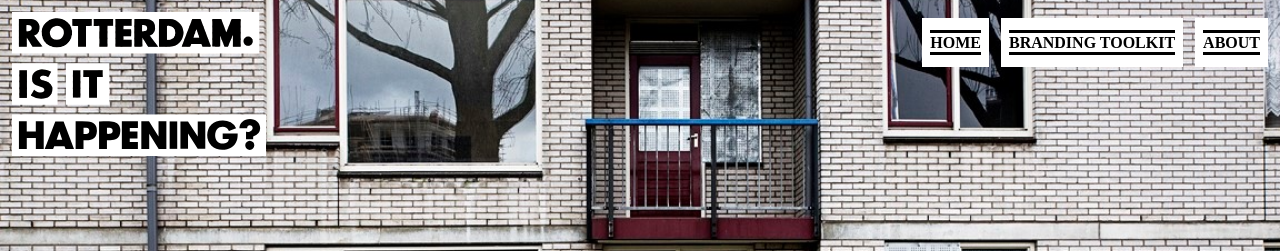
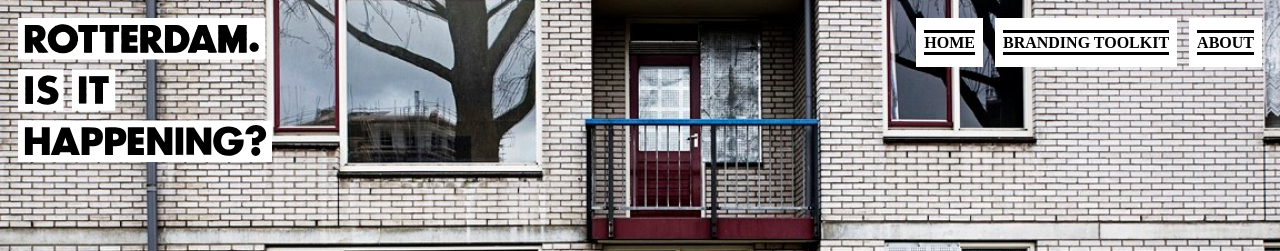
Before and after one commit to norealdirection/norealdirection.github.io, a Jekyll site: the page built from index.markdown, in a window 1280 px wide. Shown: the top 251 px of the page. Built offline with Jekyll 4.4.1, drawn with Linux system fonts in a browser that asks for light colours.

Commit message:
Header logo sticky, footer social-media clickable, rotterdam-questions klikbaar+groter, afbeeldingen footer altijd zichtbaar

```diff
--- a/_includes/footer.html
+++ b/_includes/footer.html
@@ -8,7 +8,9 @@
 
 		<div class="partners-wrapper">
 
-			<img src="assets/svg/footer/rotterdamquestions.svg" class="partners-svg">
+		<a href="https://discord.gg/kxdpcGY5" target="_blank">
+			<img src="/assets/svg/footer/rotterdamquestions.svg" class="partners-svg">
+		</a>
 
 		</div>
 
@@ -20,9 +22,15 @@
 
 			<div class="footer-social">
 
-				<img src="assets/svg/footer/social-insta.svg" class="social-svg">
-				<img src="assets/svg/footer/social-twitter.svg" class="social-svg">
-				<img src="assets/svg/footer/social-email.svg" class="social-svg">
+				<a href="https://www.instagram.com/rotterdam_isithappening/" target="_blank">
+					<img src="/assets/svg/footer/social-insta.svg" class="social-svg">
+				</a>
+				<a href="https://twitter.com/isithappening_" target="_blank">
+					<img src="/assets/svg/footer/social-twitter.svg" class="social-svg">
+				</a>
+				<a href="mailto:info@rotterdamisithappening.nl">
+					<img src="/assets/svg/footer/social-email.svg" class="social-svg">
+				</a>
 
 			</div>
 
--- a/_includes/header.html
+++ b/_includes/header.html
@@ -4,9 +4,6 @@
 	<!-- <h1>
 		<a class="site-title iih" rel="author" href="{{ "/" | relative_url }}">{{ site.long-title | escape }}</a>
 	</h1> -->
-	<a class="site-title" rel="author" href="{{ "/" | relative_url }}">
-		{% include svg-logo.html %}
-	</a>
 
 
 	{%- if page_paths -%}
@@ -26,3 +23,7 @@
 		</nav>
 	{%- endif -%}
 </header>
+
+<a class="site-title" rel="author" href="{{ "/" | relative_url }}">
+	{% include svg-logo.html %}
+</a>
--- a/_sass/minima/_layout.scss
+++ b/_sass/minima/_layout.scss
@@ -12,7 +12,7 @@
 		width: 100%;
 		top: 0;
 		z-index: 30;
-		padding: $spacing-unit/2;
+		// padding: $spacing-unit/2;
 
 		// background-color: $text-color;
 }
@@ -27,6 +27,7 @@
 	display: inline-block;
 	position: absolute;
 	z-index: 30;
+	margin: 18px;
 
 	img.svg-logo {
 		height: 144px; // height of nav <label>
@@ -37,7 +38,7 @@
 .site-nav {
 	position: absolute;
 	top: $spacing-unit*.75;
-	right: $spacing-unit/2;
+	right: $spacing-unit*.75;
 	float: right;
 
 	// line-height: $base-line-height	*	$base-font-size	*	2.25;
@@ -431,7 +432,7 @@
 }
 
 .partners-svg {
-	width: 100px;
+	height: 72px;
 }
 
 .social-svg {
@@ -454,12 +455,18 @@
 @include	media-query($on-palm) {
 
 	.contact-wrapper {
-		float: right;
+		float: left;
+		margin-left: 18px;
 	}
 
 	.partners {
 		float: left;
 	}
+
+	.partners-svg {
+		margin-bottom: 32px;
+	}
+
 
 }
 
```
Also changed, not shown: assets/svg/footer/social-insta.svg, assets/svg/footer/social-twitter.svg.
